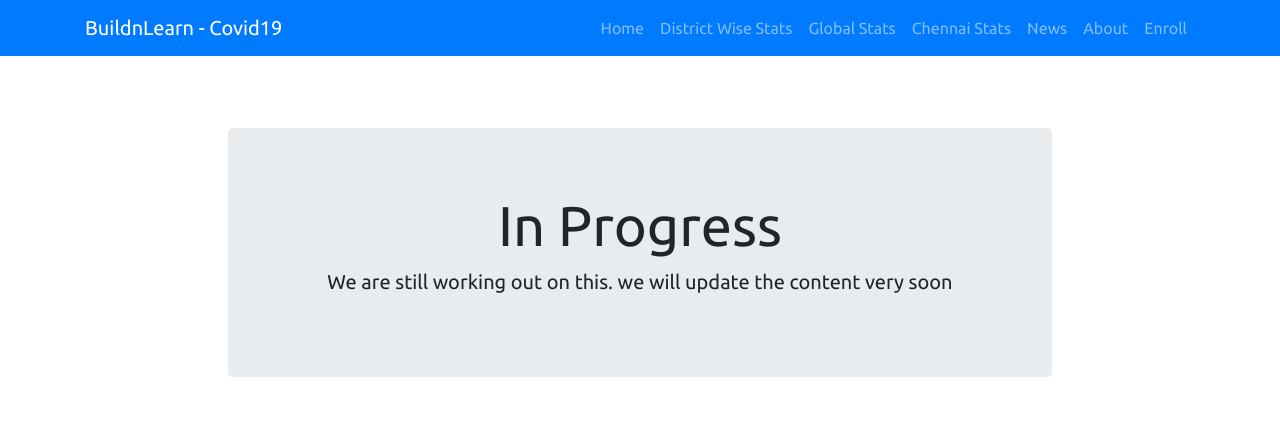
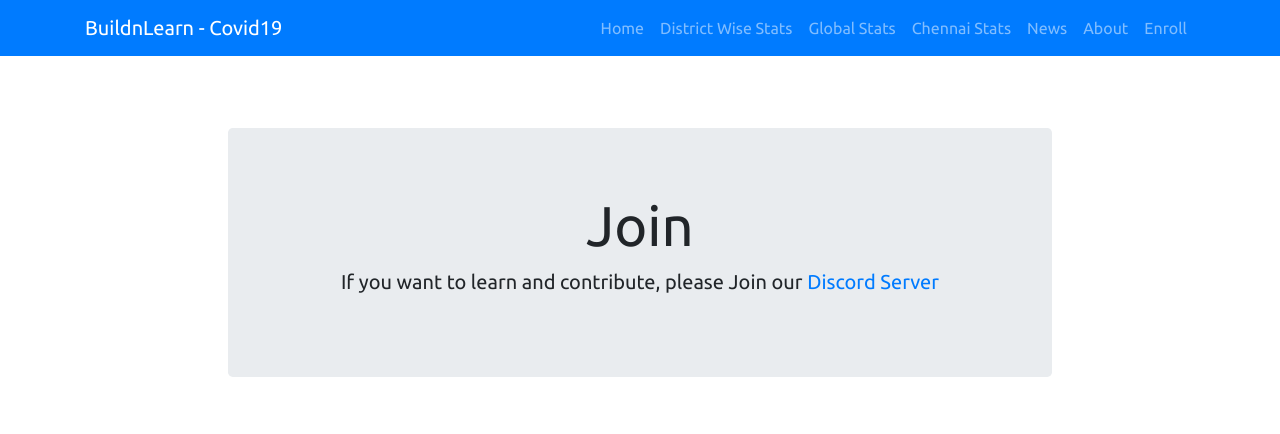
Before and after one commit to imranakbarin/Build2Learn, a Flask app: page /contact/ in a window 1280 px wide. Shown: the top 434 px of the page. Run offline with Flask 2, Linux system fonts and the light colour scheme; some libraries are stand-ins or nearby versions.

Commit message:
Enroll Changes

```diff
--- a/templates/contact.html
+++ b/templates/contact.html
@@ -5,8 +5,8 @@
         {% block content %}
         <BR><BR><BR>
         <div class="jumbotron text-center">
-  <h1 class="display-4">In Progress</h1>
-  <p class="lead">We are still working out on this. we will update the content very soon</p>
+  <h1 class="display-4">Join</h1>
+  <p class="lead">If you want to learn and contribute, please Join our <a href = "https://discord.gg/24YmeCM" target="_blank" rel="noopener noreferrer">Discord Server </a></p>
      <!--<a class="btn btn-primary btn-lg" href="#" role="button">Learn more</a> -->
 </div>
         {% endblock %}
--- a/templates/layout.html
+++ b/templates/layout.html
@@ -111,7 +111,7 @@
    <a href="https://github.com/imranakbarin/Build2Learn/" target="_blank"> <img src="https://forthebadge.com/images/badges/made-with-python.svg"> </a>
     <p><small class="text-muted">Developed by BuildnLearn Community during the Quarantine time </p>
 	   <p>    Data Sources & Thanks to <a href="https://api.covid19india.org/" target="_blank" rel="noopener noreferrer">Covid19India</a> | <a href="https://api.covid19api.com/summary" target="_blank" rel="noopener noreferrer">Global</a> | <a href="https://newsapi.org/" target="_blank" rel="noopener noreferrer">NewsApi</a>
-     | <a href=" https://github.com/elseasama/covid19chennai" target="_blank" rel="noopener noreferrer">Chennai Stats</a></p>
+     | <a href="https://github.com/elseasama/covid19chennai" target="_blank" rel="noopener noreferrer">Chennai Stats</a></p>
     </small>
     </div>
   </footer>
```
